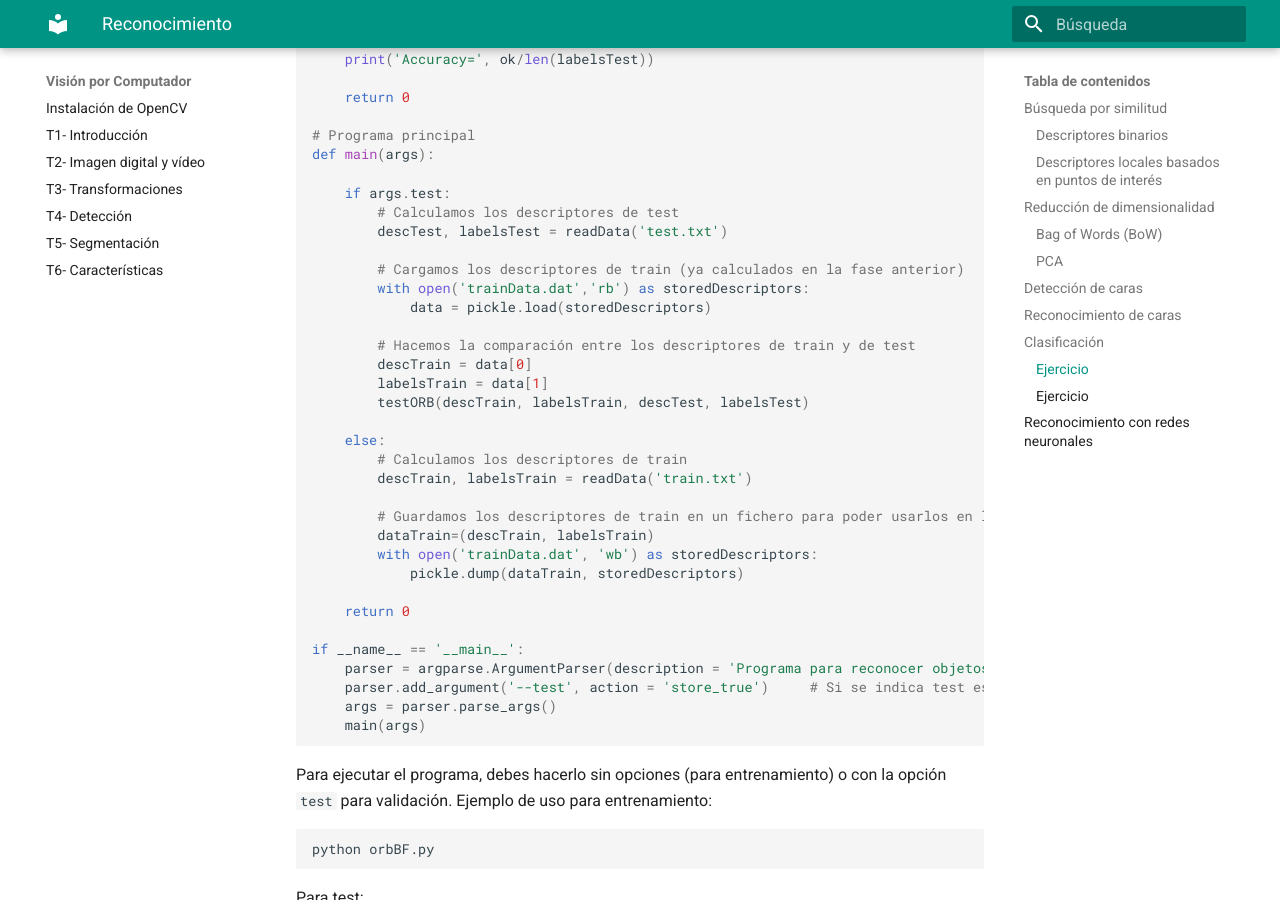
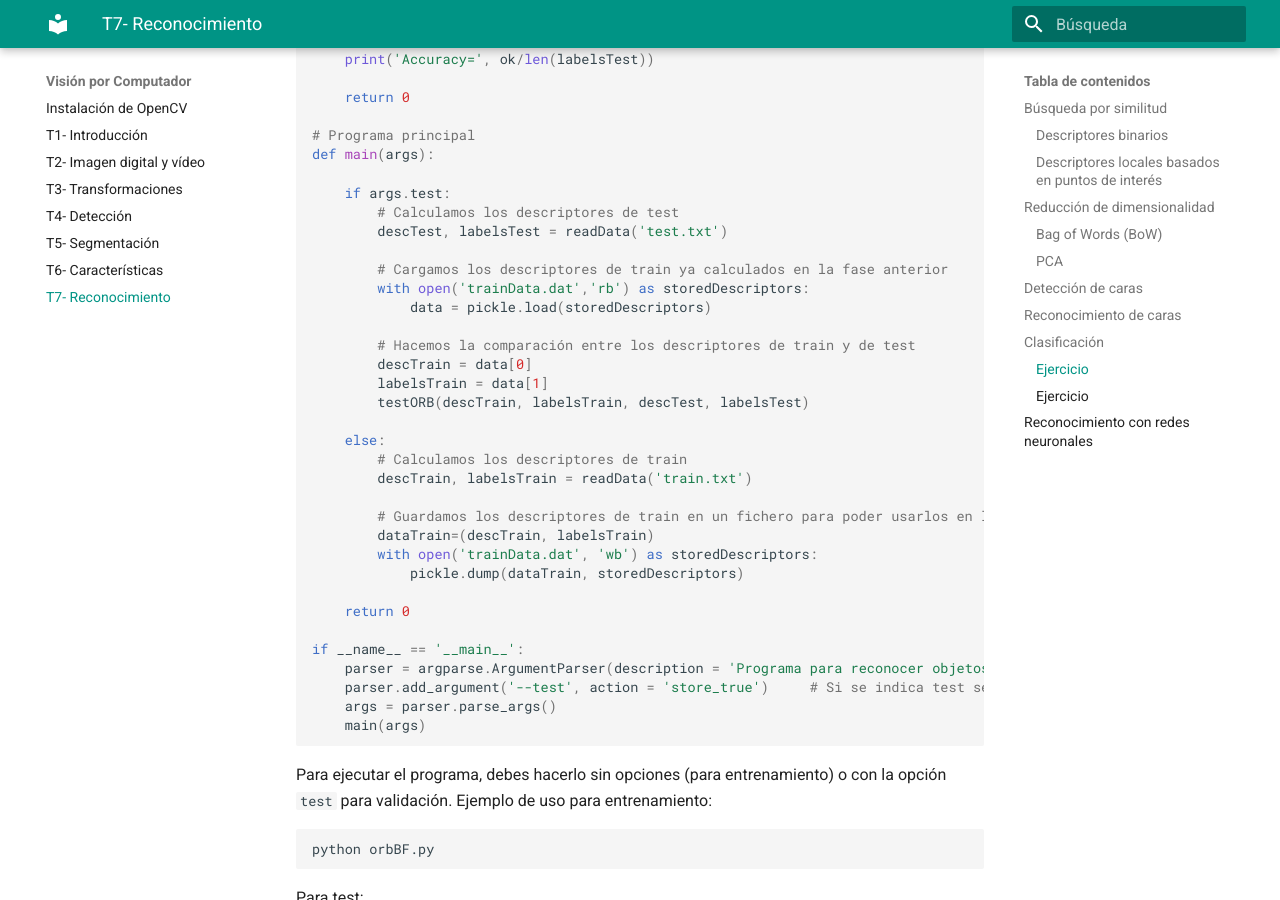
Before and after one commit to pertusa/VisionPorComputador, an MkDocs documentation site: the page built from docs/reconocimiento.md, in a window 1280 px wide and 900 px high, scrolled down 8530 px. Built offline with MkDocs 1.6.1 and Material for MkDocs 9.7.7, drawn with Linux system fonts in a browser that asks for light colours; some of the changed text lies outside the part shown.

Commit message:
reconocimiento added

````diff
--- a/docs/reconocimiento.md
+++ b/docs/reconocimiento.md
@@ -298,7 +309,7 @@ def readData(filename):
             descriptors.append(desc)
             labels.append(label)
 
-    return descriptors, labels
+    return descriptors,labels
 
 
 # Función que recibe descriptores y etiquetas de train y test.
@@ -337,7 +348,7 @@ def main(args):
         # Calculamos los descriptores de test
         descTest, labelsTest = readData('test.txt')
 
-        # Cargamos los descriptores de train (ya calculados en la fase anterior)
+        # Cargamos los descriptores de train ya calculados en la fase anterior
         with open('trainData.dat','rb') as storedDescriptors:
             data = pickle.load(storedDescriptors)
 
@@ -358,8 +369,8 @@ def main(args):
     return 0
 
 if __name__ == '__main__':
-    parser = argparse.ArgumentParser(description = 'Programa para reconocer objetos usando descriptores ORB')
-    parser.add_argument('--test', action = 'store_true')     # Si se indica test este flag será true, si no se indica entonces se asume train
+    parser = argparse.ArgumentParser(description = 'Programa para reconocer objetos usando descriptores ORB.')
+    parser.add_argument('--test', action = 'store_true')     # Si se indica test será true, si no se indica entonces se asume train
     args = parser.parse_args()
     main(args)
 ```
@@ -501,7 +523,7 @@ def main(args):
 
 if __name__ == '__main__':
     parser = argparse.ArgumentParser(description = 'Programa para reconocer objetos usando descriptores HOG y SVM')
-    parser.add_argument('--test', action = 'store_true')     # Si se indica test este flag será true, si no se indica entonces se asume train
+    parser.add_argument('--test', action = 'store_true')     # Si se indica "test" args.test será true, si no se indica entonces se asume train
     args = parser.parse_args()
     main(args)
 ```
--- a/mkdocs.yml
+++ b/mkdocs.yml
@@ -9,7 +9,7 @@ nav:
 - T4- Detección : 'deteccion.md'
 - T5- Segmentación : 'segmentacion.md'
 - T6- Características : 'caracteristicas.md'
-#- T7- Reconocimiento : 'reconocimiento.md'
+- T7- Reconocimiento : 'reconocimiento.md'
 
 theme:
     language: es
````
Also changed, not shown: other parts of docs/reconocimiento.md (+28 -6 lines).
